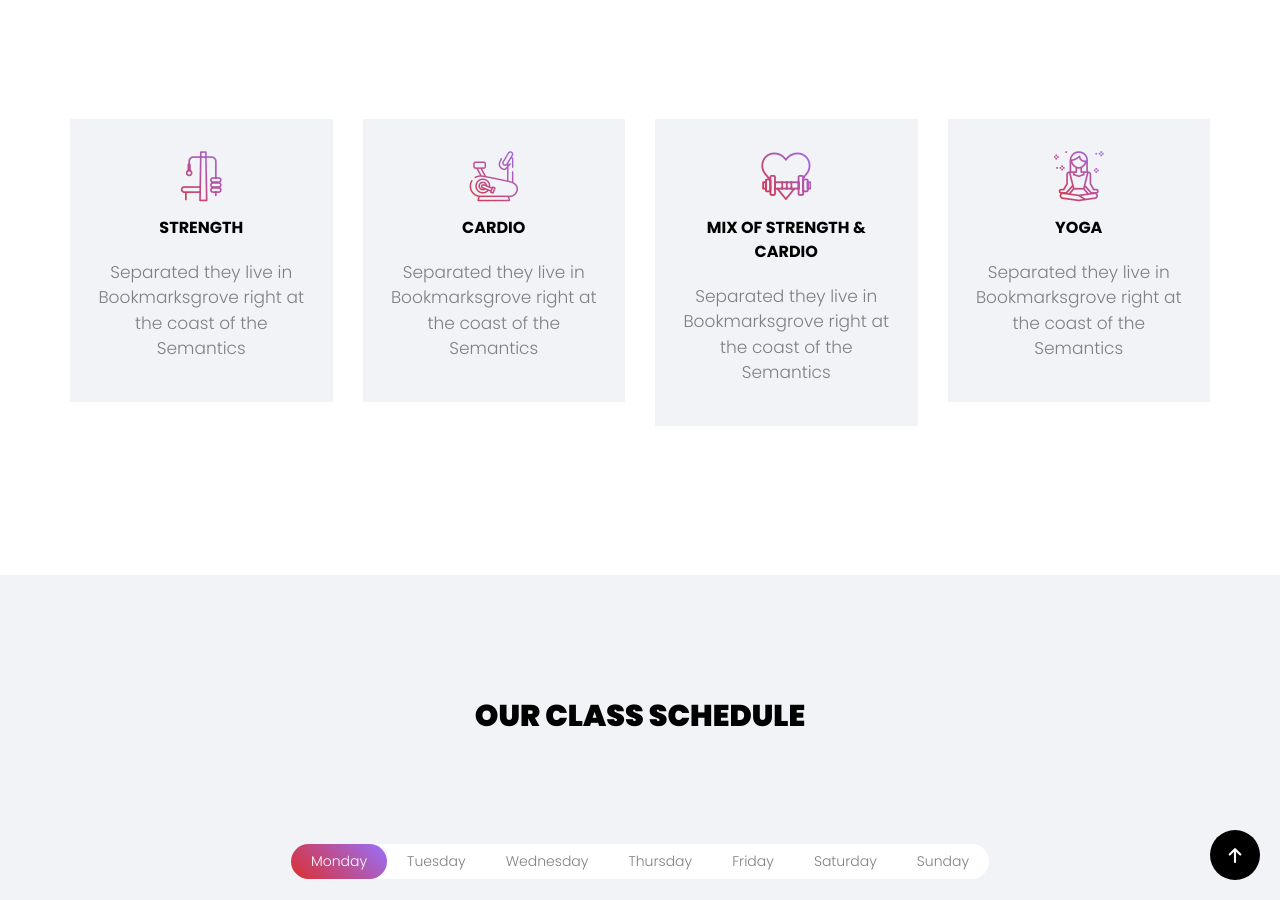
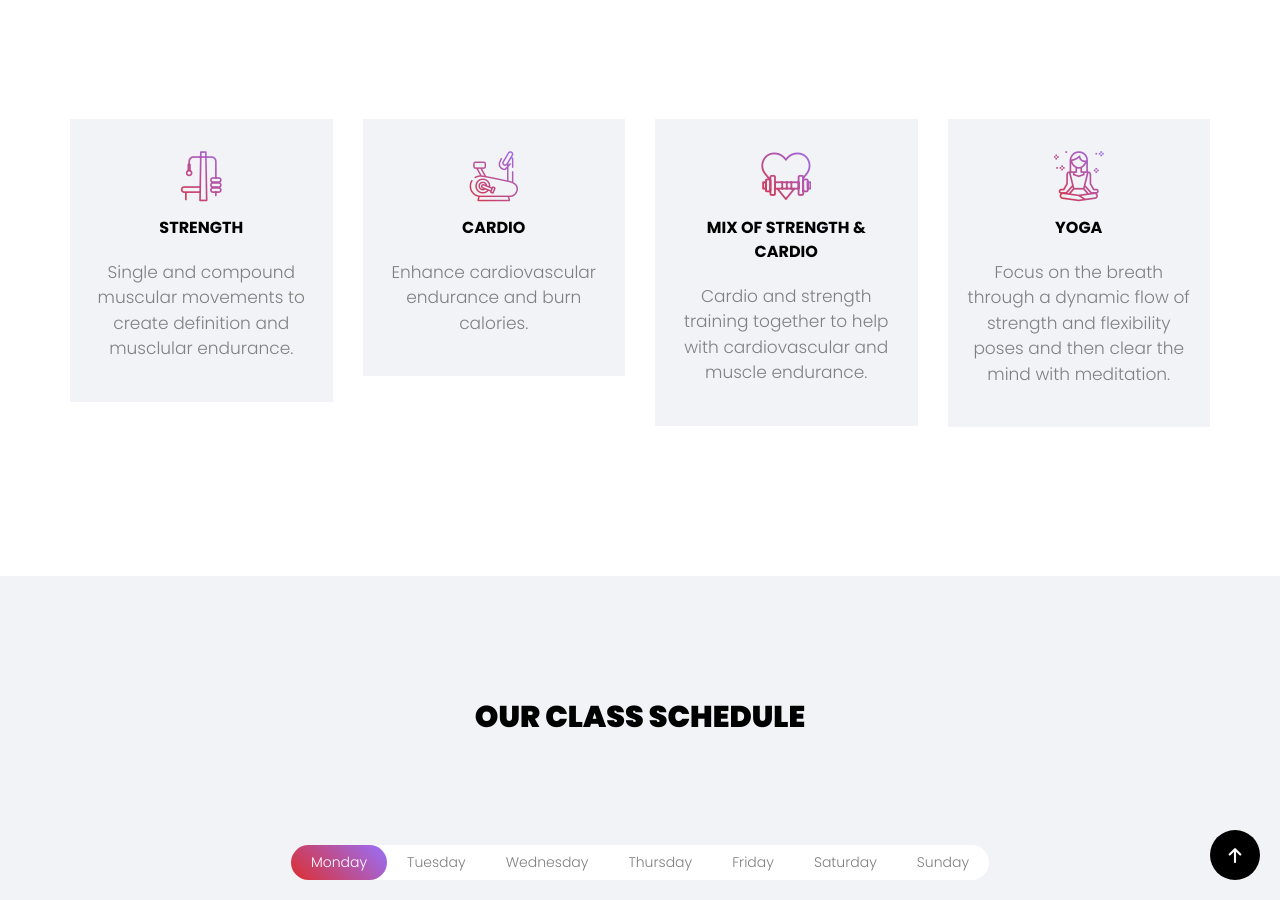
Before and after one commit to ResultsNow/resultsnow.github.io, a Jekyll site: the page built from index.html, in a window 1280 px wide and 900 px high, scrolled down 906 px. Built offline with Jekyll 4.4.1, drawn with Linux system fonts in a browser that asks for light colours; some web fonts are replaced.

Commit message:
definitions

```diff
--- a/_data/services.yml
+++ b/_data/services.yml
@@ -1,15 +1,15 @@
 - title: Strength
-  description: Separated they live in Bookmarksgrove right at the coast of the Semantics
+  description: Single and compound muscular movements to create definition and musclular endurance.
   icon: weightlifting
 
 - title: Cardio
-  description: Separated they live in Bookmarksgrove right at the coast of the Semantics
+  description: Enhance cardiovascular endurance and burn calories.
   icon: gym
 
 - title: Mix of Strength & Cardio
-  description: Separated they live in Bookmarksgrove right at the coast of the Semantics
+  description: Cardio and strength training together to help with cardiovascular and muscle endurance.
   icon: exercise-2
 
 - title: Yoga
-  description: Separated they live in Bookmarksgrove right at the coast of the Semantics
+  description: Focus on the breath through a dynamic flow of strength and flexibility poses and then clear the mind with meditation.
   icon: meditation
```
